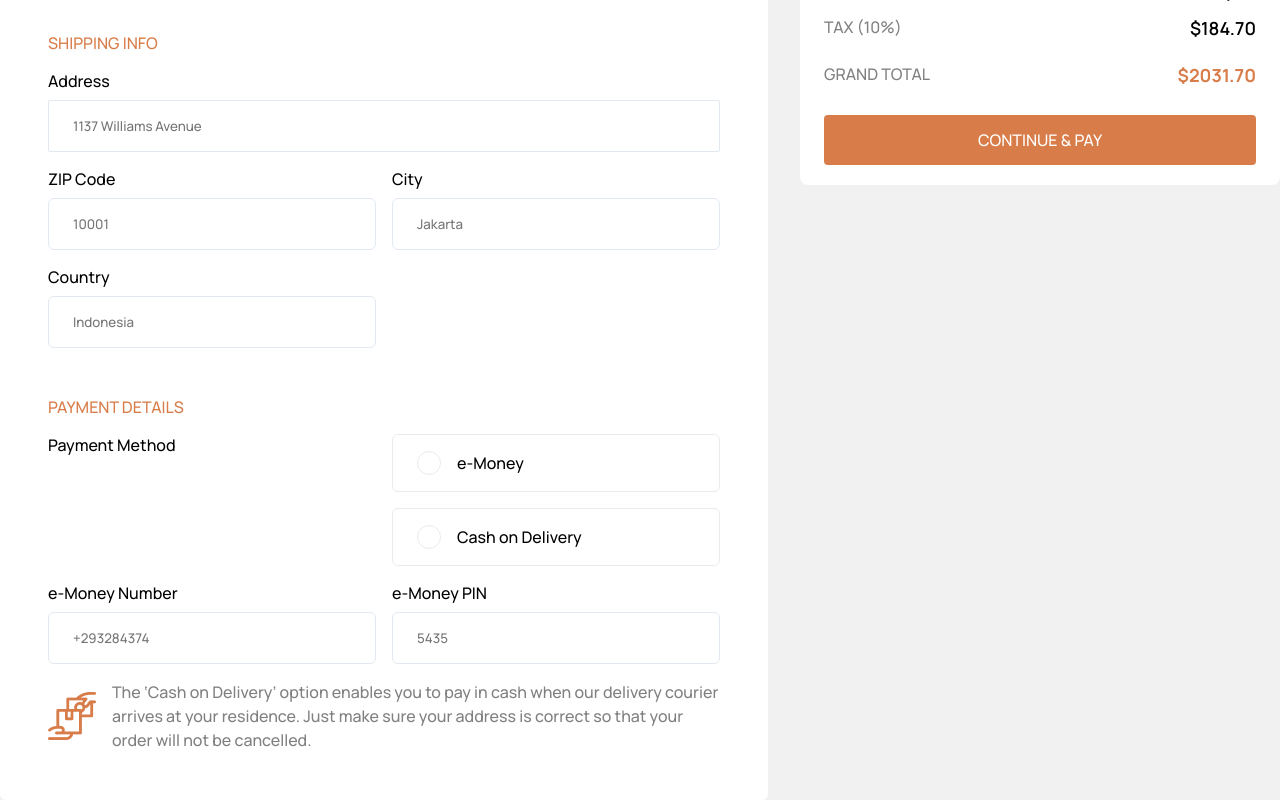
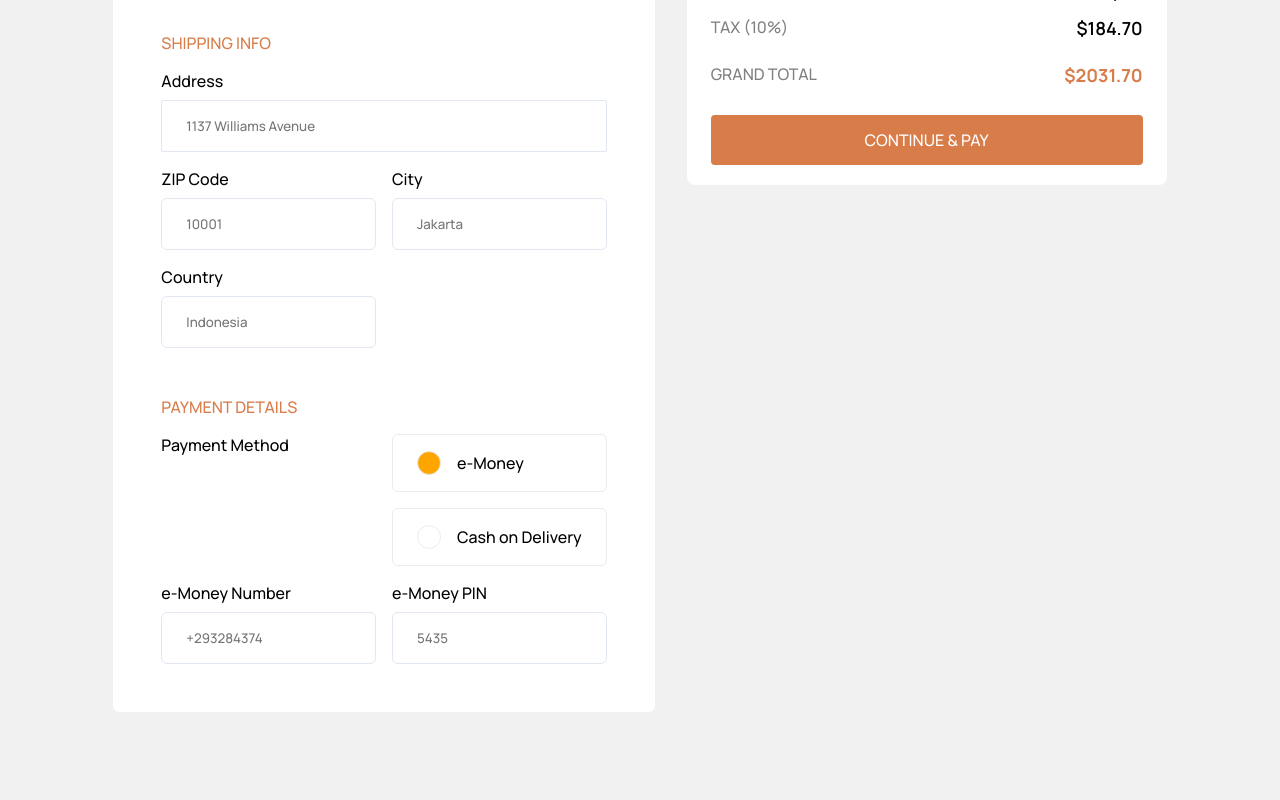
Before and after one commit to Specticall/REACT-FE-B, a React (Vite) app: page / in a window 1280 px wide. Shown: the part 371-1171 px from the top of the page. After the commit the page ends 1083 px from the top, so only its background shows below. Built offline with nearby package versions, Linux system fonts and the light colour scheme.

Commit message:
feat: pertemuan 11

```diff
--- a/src/Form.tsx
+++ b/src/Form.tsx
@@ -1,7 +1,15 @@
 import "./Form.css";
-import cod from "/cod.png";
+import PaymentDetails from "./PaymentDetails";
+import { useState } from "react";
 
 export default function Form() {
+  const [name, setName] = useState("");
+  const [email, setEmail] = useState("");
+  const [phone, setPhone] = useState("");
+  const [method, setMethod] = useState("e-money");
+
+  console.log({ name, email, phone, method });
+
   return (
     <form className="form-container">
       <h2 className="form-title">CHECKOUT</h2>
@@ -13,6 +21,8 @@ export default function Form() {
             type="text"
             placeholder="Alexia Ward"
             className="border border-slate-200 width-full padding-x-6 padding-y-4 rounded-sm"
+            value={name}
+            onChange={(e) => setName(e.target.value)}
           />
         </div>
         <div>
@@ -21,6 +31,10 @@ export default function Form() {
             type="text"
             placeholder="alexel@gmail.com"
             className="border border-slate-200 width-full padding-x-6 padding-y-4 rounded-md"
+            value={email}
+            onChange={function (e) {
+              setEmail(e.target.value);
+            }}
           />
         </div>
         <div>
@@ -29,6 +43,10 @@ export default function Form() {
             type="text"
             placeholder="+62 0812 1024 8515"
             className="border border-slate-200 width-full padding-x-6 padding-y-4 rounded-md"
+            value={phone}
+            onChange={function (e) {
+              setPhone(e.target.value);
+            }}
           />
         </div>
       </div>
@@ -67,44 +85,7 @@ export default function Form() {
           />
         </div>
       </div>
-      <div className="margin-top-12 grid-layout grid-cols-2 gap-y-6 gap-4">
-        <p className="text-accent col-span-2">PAYMENT DETAILS</p>
-        <p className="row-span-2">Payment Method</p>
-        <div className="padding-x-6 padding-y-4 border rounded-md flex items-center gap-4 border-accent hover-border-accent transition-all duration-100 cursor-pointer payment__input">
-          <div className="width-6 height-6 rounded-full border-slate-200 border overflow-hidden padding-1 payment__input--radio">
-            <div className="bg-accent rounded-full width-full height-full"></div>
-          </div>
-          e-Money
-        </div>
-        <div className="padding-x-6 padding-y-4 border border-slate-200 rounded-md flex items-center gap-4 hover-border-accent transition-all duration-100 cursor-pointer payment__input">
-          <div className="width-6 height-6 rounded-full border-slate-200 border overflow-hidden padding-1 payment__input--radio"></div>
-          Cash on Delivery
-        </div>
-        <div>
-          <p className="margin-bottom-2">e-Money Number</p>
-          <input
-            type="text"
-            placeholder="+293284374"
-            className="border border-slate-200 width-full padding-x-6 padding-y-4 rounded-md"
-          />
-        </div>
-        <div>
-          <p className="margin-bottom-2">e-Money PIN</p>
-          <input
-            type="text"
-            placeholder="5435"
-            className="border border-slate-200 width-full padding-x-6 padding-y-4 rounded-md"
-          />
-        </div>
-        <div className="col-span-2 flex gap-6 items-center cod">
-          <img src={cod} alt="" />
-          <p className="text-slate-400 !font-normal cod__content">
-            The ‘Cash on Delivery’ option enables you to pay in cash when our
-            delivery courier arrives at your residence. Just make sure your
-            address is correct so that your order will not be cancelled.
-          </p>
-        </div>
-      </div>
+      <PaymentDetails setMethod={setMethod} method={method} />
     </form>
   );
 }
--- /dev/null
+++ b/src/PaymentDetails.tsx
@@ -0,0 +1,77 @@
+import { useState } from "react";
+import codImage from "/cod.png";
+type Props = {
+  setMethod: React.Dispatch<React.SetStateAction<string>>;
+  method: string;
+};
+export default function PaymentDetails({ method, setMethod }: Props) {
+  console.log(method);
+
+  return (
+    <div className="margin-top-12 grid-layout grid-cols-2 gap-y-6 gap-4">
+      <p className="text-accent col-span-2">PAYMENT DETAILS</p>
+      <p className="row-span-2">Payment Method</p>
+      <div
+        onClick={function () {
+          setMethod("e-money");
+        }}
+        className="padding-x-6 padding-y-4 border rounded-md flex items-center gap-4 border-accent hover-border-accent transition-all duration-100 cursor-pointer payment__input"
+      >
+        <div
+          className="width-6 height-6 rounded-full border-slate-200 border overflow-hidden padding-1 payment__input--radio"
+          style={{
+            // method === "e-money" && "orange"
+            background: method === "e-money" ? "orange" : "",
+          }}
+        >
+          <div className="bg-accent rounded-full width-full height-full"></div>
+        </div>
+        e-Money
+      </div>
+      <div
+        onClick={function () {
+          setMethod("cod");
+        }}
+        className="padding-x-6 padding-y-4 border border-slate-200 rounded-md flex items-center gap-4 hover-border-accent transition-all duration-100 cursor-pointer payment__input"
+      >
+        <div
+          className="width-6 height-6 rounded-full border-slate-200 border overflow-hidden padding-1 payment__input--radio"
+          style={{
+            background: method === "cod" ? "orange" : "",
+          }}
+        ></div>
+        Cash on Delivery
+      </div>
+      {method === "e-money" && (
+        <div>
+          <p className="margin-bottom-2">e-Money Number</p>
+          <input
+            type="text"
+            placeholder="+293284374"
+            className="border border-slate-200 width-full padding-x-6 padding-y-4 rounded-md"
+          />
+        </div>
+      )}
+      {method === "e-money" && (
+        <div>
+          <p className="margin-bottom-2">e-Money PIN</p>
+          <input
+            type="text"
+            placeholder="5435"
+            className="border border-slate-200 width-full padding-x-6 padding-y-4 rounded-md"
+          />
+        </div>
+      )}
+      {method === "cod" && (
+        <div className="col-span-2 flex gap-6 items-center cod">
+          <img src={codImage} alt="" />
+          <p className="text-slate-400 !font-normal cod__content">
+            The ‘Cash on Delivery’ option enables you to pay in cash when our
+            delivery courier arrives at your residence. Just make sure your
+            address is correct so that your order will not be cancelled.
+          </p>
+        </div>
+      )}
+    </div>
+  );
+}
```
